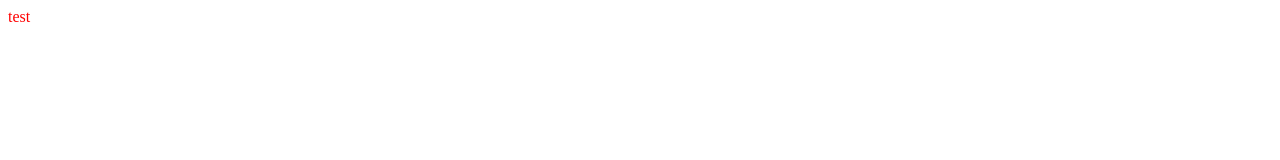
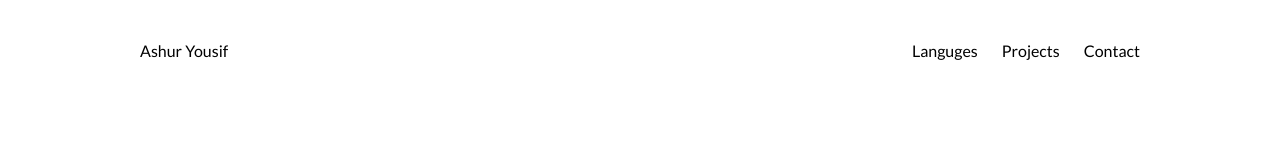
Before and after one commit to AshurYousif/ePortfolio, a plain HTML site: page index.html in a window 1280 px wide. Drawn offline with Linux system fonts and the light colour scheme.

Commit message:
hosting for discord mod to debug an issue with css styling on .nav__link--list

```diff
--- a/index.html
+++ b/index.html
@@ -1,5 +1,6 @@
 <!DOCTYPE html>
 <html lang="en">
+
 <head>
     <meta charset="UTF-8">
     <meta http-equiv="X-UA-Compatible" content="IE=edge">
@@ -7,7 +8,18 @@
     <title>Ashur Yousif</title>
     <link rel="stylesheet" href="styles.css">
 </head>
+
 <body>
-    test
+    <section id="about-me">
+        <nav>
+            <div class="personal__logo">Ashur Yousif</div>
+            <ul class="nav__link--list">
+                <li><a href="" class="nav__link--anchor link__hover-effect link__hover-effect--black"></a>Languges</li>
+                <li><a href="" class="nav__link--anchor link__hover-effect link__hover-effect--black"></a>Projects</li>
+                <li><a href="" class="nav__link--anchor nav__link--anchor-primary"></a>Contact</li>
+            </ul>
+        </nav>
+    </section>
 </body>
+
 </html>
--- a/styles.css
+++ b/styles.css
@@ -1,3 +1,46 @@
+@import url('https://fonts.googleapis.com/css2?family=Lato:wght@400;700&display=swap');
+
 * {
-    color: red;
+    font-family: 'Lato', sans-serif;
+    padding: 0;
+    margin: 0;
+    box-sizing: border-box;
 }
+
+h1, h2, h3, h4, h5, h6, span {
+    color: #242424;
+    text-align: center;
+    line-height: 1.25;
+}
+
+p {
+    line-height: 1.5;
+    font-size: 16px;
+}
+
+li {
+    list-style-type: none;
+}
+
+/* NAVIGATION BAR */
+
+nav {
+    height: 100px;
+    width: 100%;
+    max-width: 1000px;
+    margin: 0 auto;
+    display: flex;
+    justify-content: space-between;
+    align-items: center;
+}
+
+.nav__link--list {
+    display: flex;
+}
+
+.nav__link--anchor {
+    margin: 0 12px;
+    color: #242424;
+    text-decoration: none;
+    font-weight: 700;
+}
```
